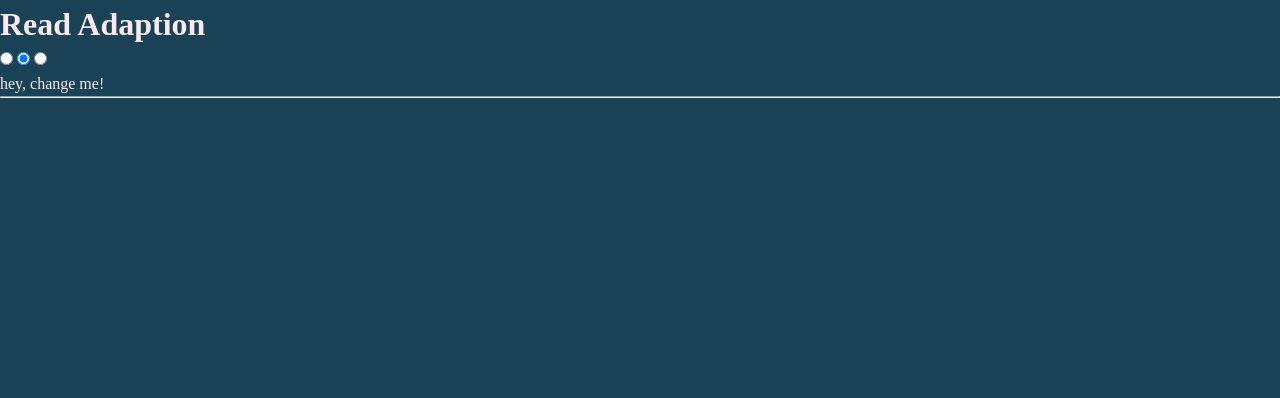
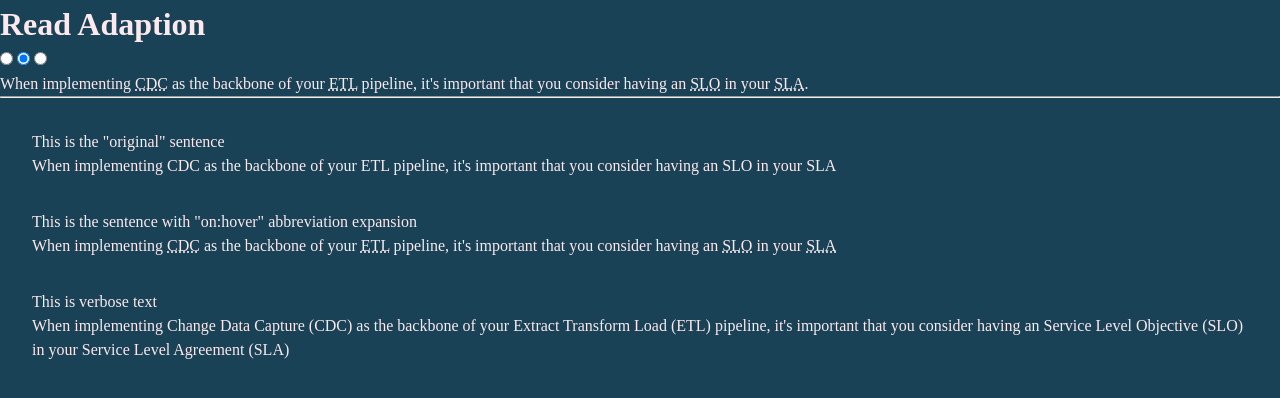
Before and after one commit to dolliars/read-adaption, a plain HTML site: page index.html in a window 1280 px wide. Both pictures are taken after a click on the radio button 23 px from the left and 58 px from the top of the page. Drawn offline with Linux system fonts and the light colour scheme.

Commit message:
Messy but working

```diff
--- a/assets/js/scripts.js
+++ b/assets/js/scripts.js
@@ -10,17 +10,23 @@ document.querySelectorAll('input[name="toggleText"]').forEach((element) => {
 
       // Create new paragraph element and add the sentence
       let pElement = document.createElement('p');
+
       pElement.innerHTML = sentence;
-
-      // Empty container content and add new content
       replacementContainer.innerHTML = "";
       replacementContainer.appendChild(pElement);
 
     } else if (this.id === '1-abbr') {
-      replaceText('1-abbr');
+      replacementContainer.innerHTML = "";
+      let text = replaceText('1-abbr');
+      replacementContainer.appendChild(text);
     } else if (this.id === '2-verbose') {
-      replaceText('2-verbose');
+      // Empty container content and add new content
+      replacementContainer.innerHTML = "";
+      let text = replaceText('2-verbose');
+      replacementContainer.appendChild(text);
     } else {
+      // Empty container content and add new content
+      replacementContainer.innerHTML = "";
       replaceText('0-curt');
     }
   });
@@ -47,7 +53,7 @@ function replaceText(level) {
   let mergedText = "";
 
   if(level === '0-curt') {
-    result = [splitParag, arr0]
+    let result = [splitParag, arr0]
         .reduce((r, a) => (a.forEach((a, i) => (r[i] = r[i] || []).push(a)), r), [])
         .reduce((a, b) => a.concat(b));
 
@@ -55,10 +61,43 @@ function replaceText(level) {
     return newSentence;
 
   } else if (level === '1-abbr') {
-    //TODO
-    // text will be  in <p> tag and in <abbr title="bla">bla</abbr> bla </p>
+    let newLine = '<p>';
+
+    for (let i = 0; i < splitParag.length; i++) {
+      if (i !== splitParag.length - 1 ) {
+        newLine = newLine + splitParag[i];
+        newLine = newLine + '<abbr title="' + arr1[i] + '">' + arr0[i] + '</abbr>'
+      } else {
+        newLine = newLine + splitParag[i] + '</p>';
+      }
+    }
+
+    return newElement = stringToHTML(newLine);
+
   } else if (level === '2-verbose') {
-    //TODO
-    // text in <p>bla bla <span class="replaced-text">blaa</span> blabla </p>
+    let newLine = '<p>';
+
+    for (let i = 0; i < splitParag.length; i++) {
+      if (i !== splitParag.length - 1 ) {
+        newLine = newLine + splitParag[i] + '<span class="replaced-text">' + arr2[i] + '</span>'
+      } else {
+        newLine = newLine + splitParag[i] + '</p>';
+      }
+    }
+
+    return newElement = stringToHTML(newLine);
+
   }
 }
+
+/**
+ * Convert string into an HTML DOM node
+ *
+ * @param  {String} str The text string
+ * @return {Node}       the HTML node
+ */
+let stringToHTML = function (str) {
+  let parser = new DOMParser();
+	let doc = parser.parseFromString(str, 'text/html');
+	return doc.body;
+};
--- a/index.html
+++ b/index.html
@@ -21,8 +21,31 @@
         <input class="button" type="radio" name="toggleText" id="2-verbose" />
       </div>
       <div id="replacement-container">hey, change me!</div>
-      <hr>
 
+<hr>
+
+      <div class="text-box">
+        <p>This is the "original" sentence</p>
+        <p>When implementing CDC as the backbone of your ETL pipeline, it's important that you
+        consider having an SLO in your SLA</p>
+      </div>
+
+      <div class="text-box">
+        <p>This is the sentence with "on:hover" abbreviation expansion</p>
+        <p>When implementing <abbr title="Change Data Capture">CDC</abbr> as the backbone of your
+        <abbr title="Extract Transform Load">ETL</abbr> pipeline, it's important that you consider
+        having an <abbr title="Service Level Objective">SLO</abbr> in your <abbr title="Service
+        Level Agreement">SLA</abbr></p>
+      </div>
+
+      <div class="text-box">
+        <p>This is verbose text</p>
+        <p>When implementing <span class="replaced-text">Change Data Capture (CDC)</span> as the
+        backbone of your <span class=replaced-text">Extract Transform Load (ETL)</span> pipeline,
+        it's important that you consider having an <span class="replaced-text">Service Level
+        Objective (SLO)</span> in your <span class="replaced-text">Service Level Agreement
+      (SLA)</span></p>
+      </div>
     </main>
     <footer>
     </footer>
```
